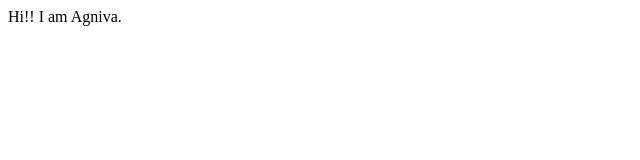
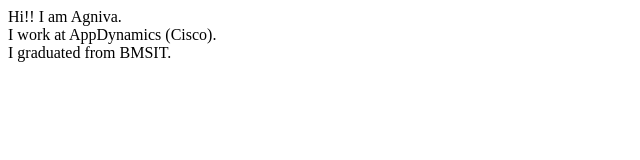
Before and after one commit to agnivadc/Agniva-portfolio, a plain HTML site: page index.html in a window 1280 px wide. Shown: the whole page, without its empty margins (0-640 px from the left). Drawn offline with Linux system fonts and the light colour scheme.

Commit message:
Update index.html

```diff
--- a/index.html
+++ b/index.html
@@ -3,6 +3,8 @@
   <title>Agniva Portfolio</title>
 
   <body>
-    Hi!! I am Agniva.
+    Hi!! I am Agniva. <br />
+    I work at AppDynamics (Cisco). <br />
+    I graduated from BMSIT.
   </body>
 </html>
```
